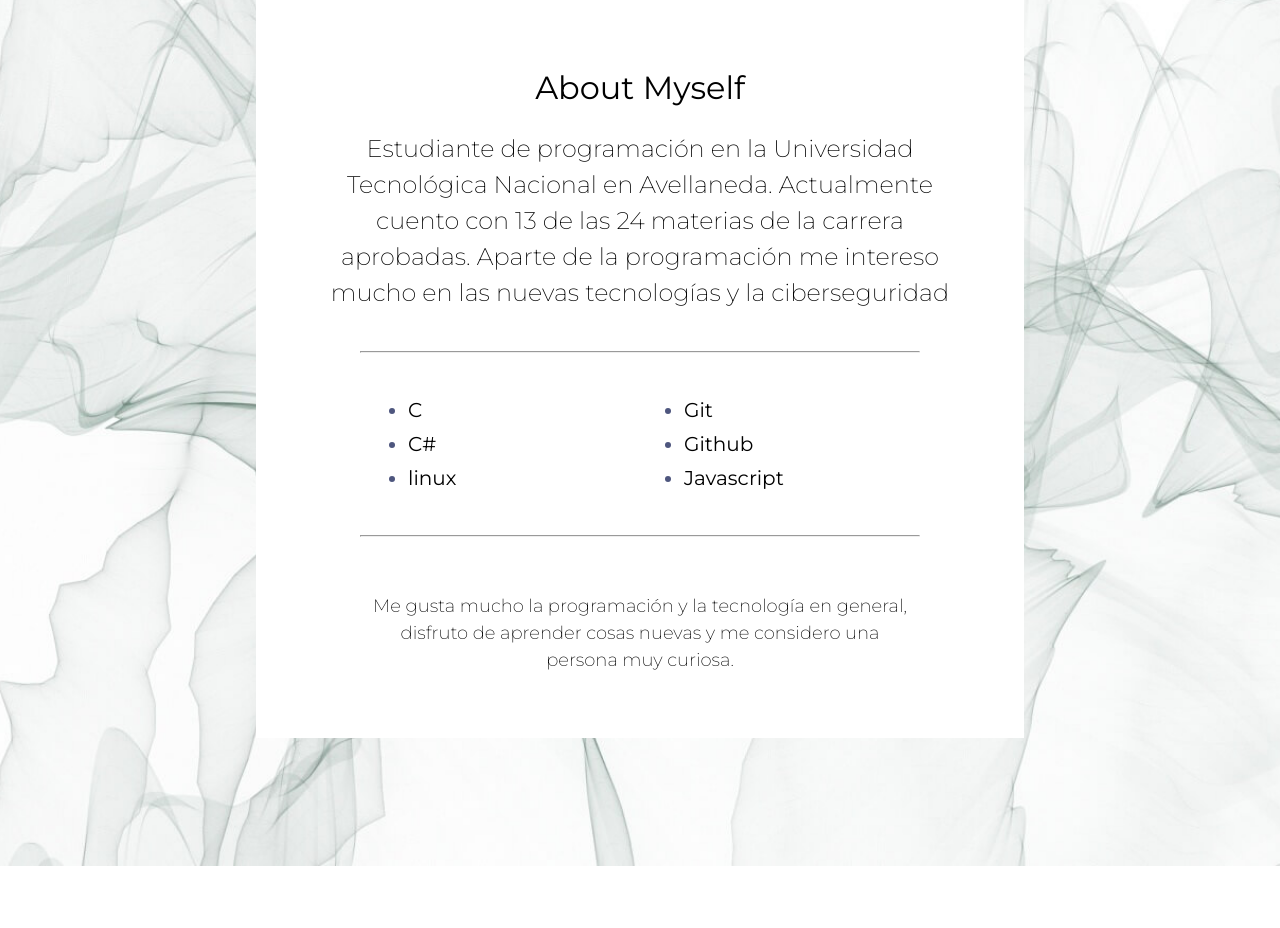
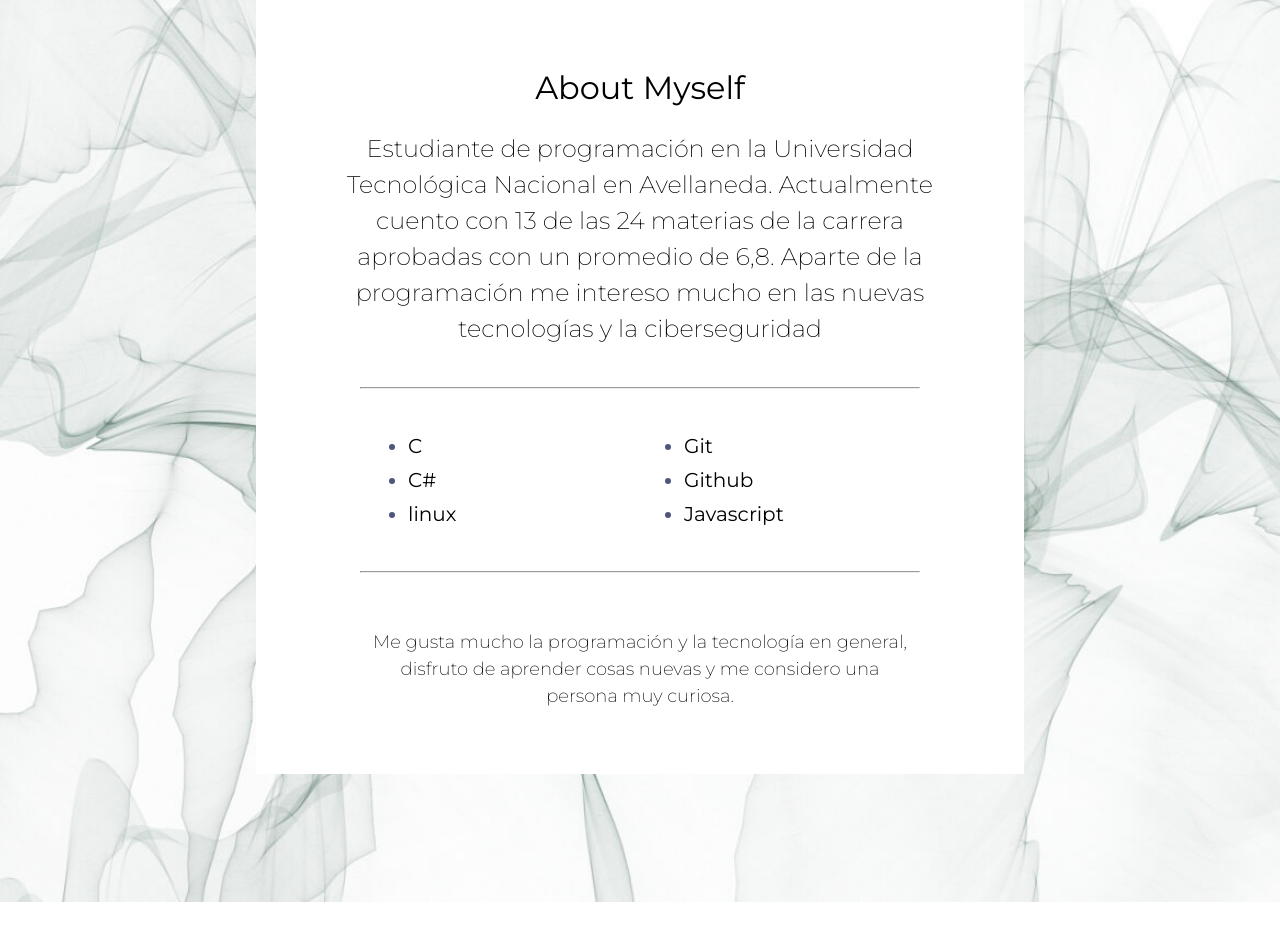
Before and after one commit to LucioAVM/Portafolio, a React (Vite) app: page / in a window 1280 px wide. Shown: the part 940-1868 px from the top of the page. Built offline with nearby package versions, Linux system fonts and the light colour scheme.

Commit message:
cambios en title y descripcion

```diff
--- a/src/Components/About.jsx
+++ b/src/Components/About.jsx
@@ -24,7 +24,7 @@ const imageAltText = "purple and blue abstract background";
  * Ordenar descripción que expande su título en el componente Inicio.
  */
 const description =
-  "Estudiante de programación en la Universidad Tecnológica Nacional en Avellaneda. Actualmente cuento con 13 de las 24 materias de la carrera aprobadas. Aparte de la programación me intereso mucho en las nuevas tecnologías y la ciberseguridad";
+  "Estudiante de programación en la Universidad Tecnológica Nacional en Avellaneda. Actualmente cuento con 13 de las 24 materias de la carrera aprobadas con un promedio de 6,8. Aparte de la programación me intereso mucho en las nuevas tecnologías y la ciberseguridad";
 
 /**
  * Lista de algunas de las habilidades o tecnologías en las que trabaja, está aprendiendo,
--- a/src/styles.css
+++ b/src/styles.css
@@ -140,8 +140,8 @@ img.socialIcon {
 
 #tituloDePagina {
   font-family: "Cormorant Garamond", serif;
-  color: azure;
-  background-color: black;
+  color: #4e567e;
+  background-color: #f5f5f5;
   font-size: 3rem;
   font-weight: 600;
   text-align: center;
```
